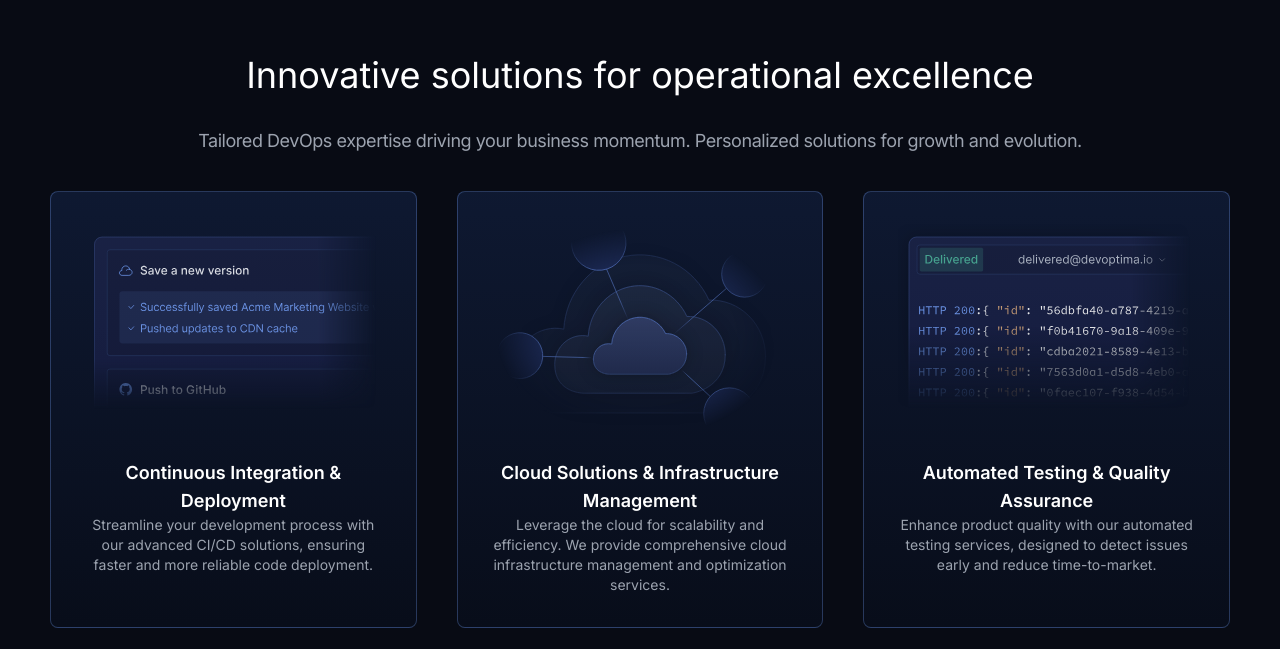
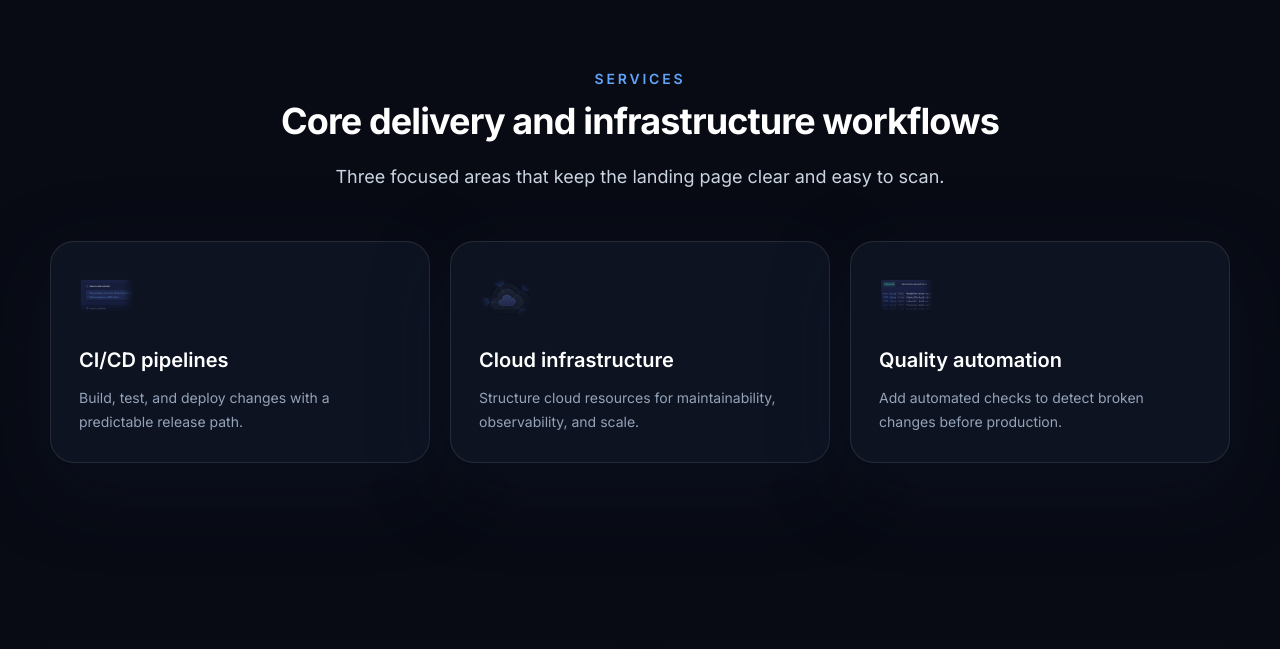
Before and after one commit to itkrivoshei/devoptima-landing, a React (Vite) app: page / in a window 1280 px wide. Shown: the part 1651-2300 px from the top of the page. Built offline with nearby package versions, Linux system fonts and the light colour scheme.

Commit message:
Clean up services section layout

```diff
--- a/src/components/SolutionsSection.tsx
+++ b/src/components/SolutionsSection.tsx
@@ -1,83 +1,53 @@
-import React from 'react';
+const services = [
+  {
+    title: 'CI/CD pipelines',
+    description: 'Build, test, and deploy changes with a predictable release path.',
+    icon: 'icon-ci-cd.svg',
+  },
+  {
+    title: 'Cloud infrastructure',
+    description: 'Structure cloud resources for maintainability, observability, and scale.',
+    icon: 'icon-cloud-solutions.svg',
+  },
+  {
+    title: 'Quality automation',
+    description: 'Add automated checks to detect broken changes before production.',
+    icon: 'icon-automated-testing.svg',
+  },
+];
 
-const SolutionsSection: React.FC = () => {
+const SolutionsSection = () => {
   return (
-    <section className='pt-20 py-20'>
-      <div className='container mx-auto text-center max-w-section'>
-        <div className='mx-auto max-w-text-block'>
-          <h2 className='font-title text-4xl leading-tight pb-7 text-white'>
-            Innovative solutions for operational excellence
+    <section id='services' className='section-padding'>
+      <div className='container'>
+        <div className='mx-auto max-w-3xl text-center'>
+          <p className='mb-3 text-sm font-semibold uppercase tracking-[0.2em] text-accent-strong'>
+            Services
+          </p>
+          <h2 className='text-3xl font-bold tracking-tight text-white sm:text-4xl'>
+            Core delivery and infrastructure workflows
           </h2>
-          <p className='text-gray-400 text-lg leading-relaxed font-light tracking-tight pt-0 pb-9'>
-            Tailored DevOps expertise driving your business momentum.
-            Personalized solutions for growth and evolution.
+          <p className='mt-5 text-lg leading-8 text-slate-300'>
+            Three focused areas that keep the landing page clear and easy to scan.
           </p>
         </div>
-        <div className='grid grid-cols-3 gap-10'>
-          <div
-            className='p-8 rounded-lg max-w-card mx-auto'
-            style={{
-              background:
-                'linear-gradient(180deg, rgba(33, 66, 136, 0.25) 0%, rgba(8, 20, 43, 0.25) 100%)',
-              border: '1px solid rgba(116, 159, 246, 0.3)',
-            }}
-          >
-            <img
-              alt='Continuous Integration & Deployment'
-              src={`${process.env.PUBLIC_URL}/images/icon-ci-cd.svg`}
-              className='mx-auto mb-4'
-            />
-            <h3 className='text-white text-lg font-semibold'>
-              Continuous Integration & Deployment
-            </h3>
-            <p className='text-gray-400 text-sm'>
-              Streamline your development process with our advanced CI/CD
-              solutions, ensuring faster and more reliable code deployment.
-            </p>
-          </div>
-          <div
-            className='p-8 rounded-lg max-w-card mx-auto'
-            style={{
-              background:
-                'linear-gradient(180deg, rgba(33, 66, 136, 0.25) 0%, rgba(8, 20, 43, 0.25) 100%)',
-              border: '1px solid rgba(116, 159, 246, 0.3)',
-            }}
-          >
-            <img
-              alt='Cloud Solutions & Infrastructure Management'
-              src={`${process.env.PUBLIC_URL}/images/icon-cloud-solutions.svg`}
-              className='mx-auto mb-4'
-            />
-            <h3 className='text-white text-lg font-semibold'>
-              Cloud Solutions & Infrastructure Management
-            </h3>
-            <p className='text-gray-400 text-sm'>
-              Leverage the cloud for scalability and efficiency. We provide
-              comprehensive cloud infrastructure management and optimization
-              services.
-            </p>
-          </div>
-          <div
-            className='p-8 rounded-lg max-w-card mx-auto'
-            style={{
-              background:
-                'linear-gradient(180deg, rgba(33, 66, 136, 0.25) 0%, rgba(8, 20, 43, 0.25) 100%)',
-              border: '1px solid rgba(116, 159, 246, 0.3)',
-            }}
-          >
-            <img
-              alt='Automated Testing & Quality Assurance'
-              src={`${process.env.PUBLIC_URL}/images/icon-automated-testing.svg`}
-              className='mx-auto mb-4'
-            />
-            <h3 className='text-white text-lg font-semibold'>
-              Automated Testing & Quality Assurance
-            </h3>
-            <p className='text-gray-400 text-sm'>
-              Enhance product quality with our automated testing services,
-              designed to detect issues early and reduce time-to-market.
-            </p>
-          </div>
+
+        <div className='mt-12 grid gap-5 md:grid-cols-3'>
+          {services.map((service) => (
+            <article
+              key={service.title}
+              className='rounded-[1.5rem] border border-white/10 bg-surface/70 p-7 shadow-soft transition hover:-translate-y-1 hover:border-accent/40'
+            >
+              <img
+                alt=''
+                src={`${process.env.PUBLIC_URL}/images/${service.icon}`}
+                className='mb-5 h-14 w-14'
+                aria-hidden='true'
+              />
+              <h3 className='text-xl font-semibold text-white'>{service.title}</h3>
+              <p className='mt-3 text-sm leading-6 text-slate-400'>{service.description}</p>
+            </article>
+          ))}
         </div>
       </div>
     </section>
```
